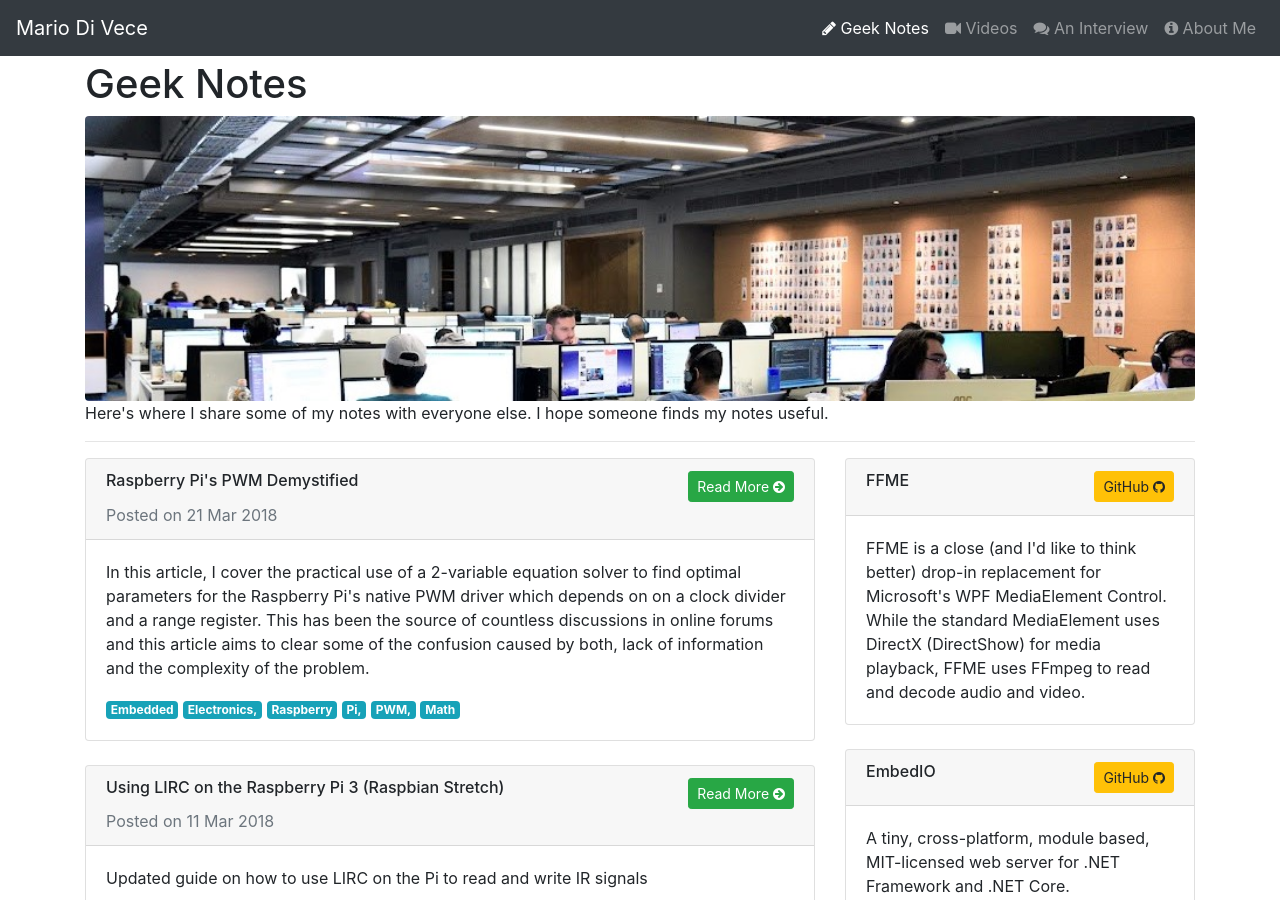
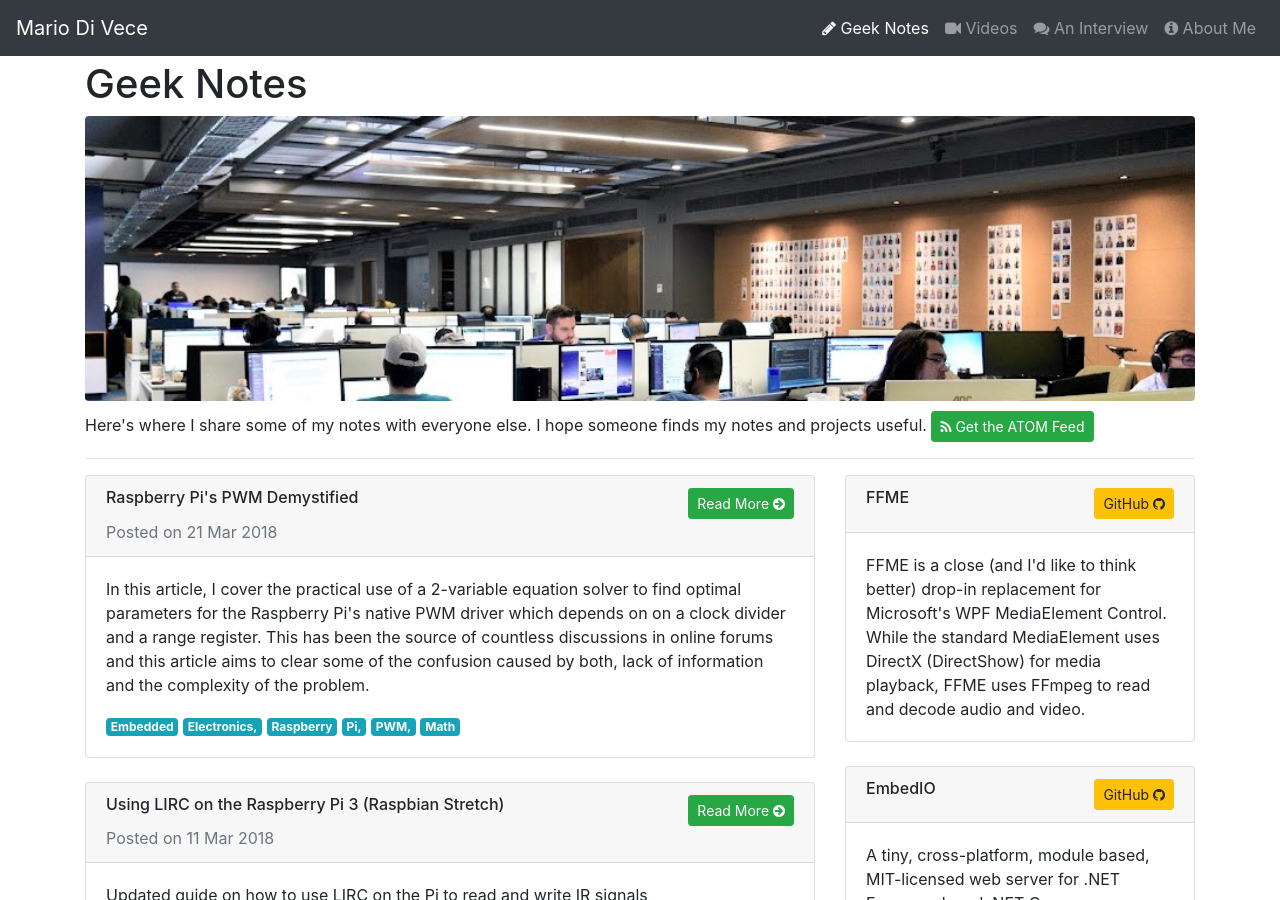
Before and after one commit to mariodivece/mariodivece.github.io, a Jekyll site: the page built from blog/index.html, in a window 1280 px wide and 900 px high. Built offline with Jekyll 4.4.1, drawn with Linux system fonts in a browser that asks for light colours; nearby versions of some CDN libraries.

Commit message:
adding atom feed.

```diff
--- a/blog/index.html
+++ b/blog/index.html
@@ -7,10 +7,11 @@ area: "blog"
 <div class="row">
     <div class="col-md-12">
         <h1>{{ page.title }}</h1>
-        <img src="/img/geeknotes-01.jpg" class="img-fluid rounded float-left" style="width:100%;" alt="Geek Notes" />
-        <p>
-            Here's where I share some of my notes with everyone else. I hope someone finds my notes useful.
-        </p>
+        <img src="/img/geeknotes-01.jpg" class="img-fluid rounded" style="width:100%;" alt="Geek Notes" />
+        <div style="padding-top: 10px;">
+            Here's where I share some of my notes with everyone else. I hope someone finds my notes and projects useful.
+            <a class="btn btn-sm btn-success" target="_blank" href="/feed.xml"><i class="fa fa-feed"></i> Get the ATOM Feed</a>
+        </div>
         <hr />
     </div>
 </div>
--- a/interview/index.html
+++ b/interview/index.html
@@ -7,7 +7,7 @@ area: "interview"
 <div class="row text-content">
     <div class="col-md-12">
         <h1>{{ page.title }}</h1>
-        <img src="/img/interview-01.jpg" class="img-fluid rounded float-left" style="width:100%;" alt="Mario Di Vece - Interview - Managed Solution" />
+        <img src="/img/interview-01.jpg" class="img-fluid rounded" style="width:100%;" alt="Mario Di Vece - Interview - Managed Solution" />
         <p>
             On November 30th 2017, I was interviewed by the awesome folks at <a href="http://www.managedsolution.com/" target="_blank">Managed Solution</a>.
             I really enjoyed the questions and their approach, and I thought I'd share some of my responses here.
```
